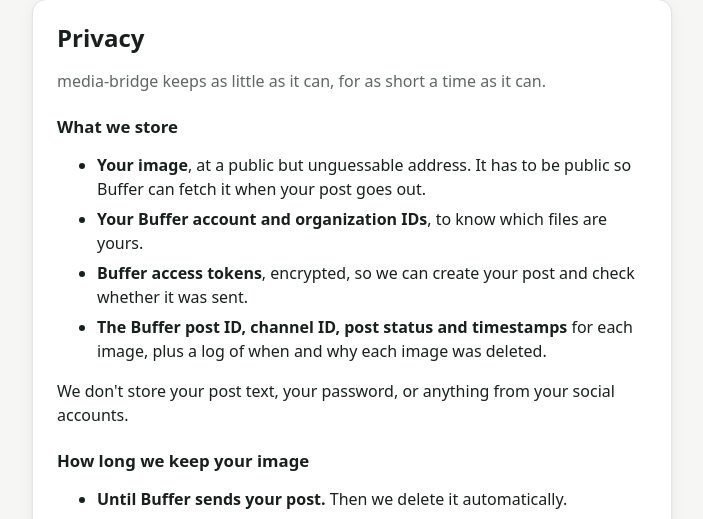
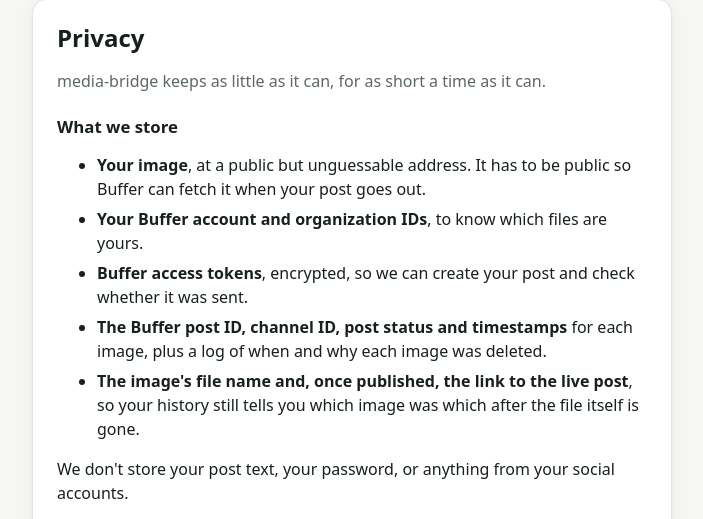
Before and after one commit to amralaaalex/Media-bridge-4-Buffer, a FastAPI app: template app/templates/privacy.html in a window 1280 px wide. Shown: the part 89-608 px from the top of the page, without its empty margins (288-991 px from the left). Run offline with FastAPI, Linux system fonts and the light colour scheme; the template is opened without the code that fills it, so the values that code supplies are empty; parts of the project's set-up code (start-up, migrations or seed data) failed here and were passed over.

Commit message:
Keep a reminder of deleted images: file name and live post link
- media_files.original_name (sanitized upload name) and post_url (Buffer's
  externalLink, saved when the post is sent); shown in Your images with a
  'View post' link; no thumbnail is kept, per the privacy promise
- init_db adds new nullable columns to existing tables (no migrations)
- Privacy page lists the new fields; tests for both

Co-Authored-By: Claude Opus 5.5 <noreply@anthropic.com>

```diff
--- a/app/buffer_client.py
+++ b/app/buffer_client.py
@@ -189,7 +189,7 @@ def get_post(http: httpx.Client, access_token: str, post_id: str) -> dict:
 
 # Buffer caps aliases per query at 30.
 MAX_POSTS_PER_QUERY = 30
-_POST_FIELDS = "id status dueAt sentAt error { message }"
+_POST_FIELDS = "id status dueAt sentAt externalLink error { message }"
 
 
 def _is_not_found(error: dict) -> bool:
--- a/app/cleanup.py
+++ b/app/cleanup.py
@@ -128,6 +128,7 @@ def _apply(db: Session, f: MediaFile, posts: dict, now: datetime) -> None:
         if post is _UNKNOWN:
             f.next_check_at = now + timedelta(minutes=15)
         elif post["status"] in media.DONE_STATUSES:
+            f.post_url = post.get("externalLink")
             media.remove_file(
                 db,
                 f,
--- a/app/main.py
+++ b/app/main.py
@@ -221,6 +221,8 @@ def _owned_file(db: Session, user: User, file_id: str) -> MediaFile:
 def _file_json(f: MediaFile, removed_reason: str | None = None) -> dict:
     return {
         "removed_reason": removed_reason,
+        "original_name": f.original_name,
+        "post_url": f.post_url,
         "id": f.id,
         "url": f.public_url if f.state in (FileState.UPLOADED, FileState.HELD) else None,
         "state": f.state.value,
@@ -277,7 +279,7 @@ def upload(file: UploadFile, request: Request, db: DB, user: CurrentUser) -> dic
     limit = get_settings().max_upload_mb * 1024 * 1024
     data = file.file.read(limit + 1)
     try:
-        f = media.upload_file(db, user, data)
+        f = media.upload_file(db, user, data, file.filename)
     except media.UploadRejected as exc:
         raise HTTPException(400, str(exc)) from exc
     request.app.state.cleanup.poke()
--- a/app/media.py
+++ b/app/media.py
@@ -44,7 +44,7 @@ def sniff_content_type(data: bytes) -> str | None:
     return None
 
 
-def upload_file(db: Session, user: User, data: bytes) -> MediaFile:
+def upload_file(db: Session, user: User, data: bytes, filename: str | None = None) -> MediaFile:
     s = get_settings()
     if not data:
         raise UploadRejected("The file is empty.")
@@ -62,6 +62,7 @@ def upload_file(db: Session, user: User, data: bytes) -> MediaFile:
         public_url=url,
         content_type=content_type,
         size_bytes=len(data),
+        original_name=clean_filename(filename),
         state=FileState.UPLOADED,
         ttl_expires_at=expires,
         next_check_at=expires,
@@ -69,6 +70,15 @@ def upload_file(db: Session, user: User, data: bytes) -> MediaFile:
     db.add(media)
     db.commit()
     return media
+
+
+def clean_filename(name: str | None) -> str | None:
+    """Just the base name, printable, at most 120 chars. Shown back to its owner only."""
+    if not name:
+        return None
+    base = name.replace("\\", "/").rsplit("/", 1)[-1]
+    base = "".join(ch for ch in base if ch.isprintable()).strip()
+    return base[:120] or None
 
 
 def next_check_for(status: str | None, due_at: datetime | None, now: datetime) -> datetime:
--- a/app/static/style.css
+++ b/app/static/style.css
@@ -246,6 +246,11 @@ input:focus-visible, textarea:focus-visible, .btn:focus-visible, .link:focus-vis
 .file-top { display: flex; flex-wrap: wrap; align-items: center; gap: 8px; }
 .file-channel { font-size: .85rem; color: var(--muted); }
 .file-detail { margin: 2px 0 0; font-size: .88rem; color: var(--muted); }
+.file-name { margin: 0 0 4px; font-weight: 600; font-size: .95rem; overflow: hidden; text-overflow: ellipsis; white-space: nowrap; }
+.file-meta { margin: 2px 0 0; font-size: .8rem; color: var(--muted); }
+.thumb-link { display: block; border-radius: 10px; }
+.thumb-link .thumb { color: var(--ok); background: var(--ok-soft); }
+.thumb-link:hover .thumb { outline: 2px solid var(--accent); outline-offset: 1px; }
 .badge { display: inline-flex; align-items: center; gap: 6px; font-size: .78rem; font-weight: 650; padding: 2px 9px; border-radius: 999px; }
 .badge::before { content: ""; width: 6px; height: 6px; border-radius: 50%; background: currentColor; }
 .tone-info { background: var(--info-soft); color: var(--info); }
--- a/app/templates/privacy.html
+++ b/app/templates/privacy.html
@@ -11,6 +11,7 @@
     <li><strong>Your Buffer account and organization IDs</strong>, to know which files are yours.</li>
     <li><strong>Buffer access tokens</strong>, encrypted, so we can create your post and check whether it was sent.</li>
     <li><strong>The Buffer post ID, channel ID, post status and timestamps</strong> for each image, plus a log of when and why each image was deleted.</li>
+    <li><strong>The image's file name and, once published, the link to the live post</strong>, so your history still tells you which image was which after the file itself is gone.</li>
   </ul>
   <p>We don't store your post text, your password, or anything from your social accounts.</p>
 
--- a/scripts/cli.py
+++ b/scripts/cli.py
@@ -39,9 +39,10 @@ def show(f: MediaFile) -> None:
 
 
 def cmd_post(args, db, http, user) -> None:
-    data = pathlib.Path(args.image).read_bytes()
+    path = pathlib.Path(args.image)
+    data = path.read_bytes()
     try:
-        f = media.upload_file(db, user, data)
+        f = media.upload_file(db, user, data, path.name)
     except media.UploadRejected as exc:
         sys.exit(f"upload rejected: {exc}")
     print(f"uploaded {f.public_url}")
```
Also changed, not shown: CLAUDE.md (+5 -0 lines), app/db.py (+29 -0 lines), app/static/app.js (+31 -1 lines), buffer-media-bridge-plan.md (+6 -0 lines), tests/test_lifecycle.py (+25 -1 lines), .claude/skills/run-media-bridge/driver.py.
